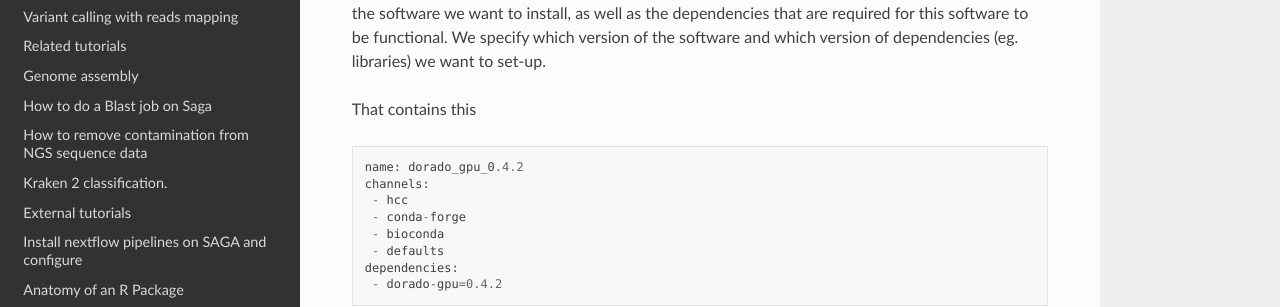
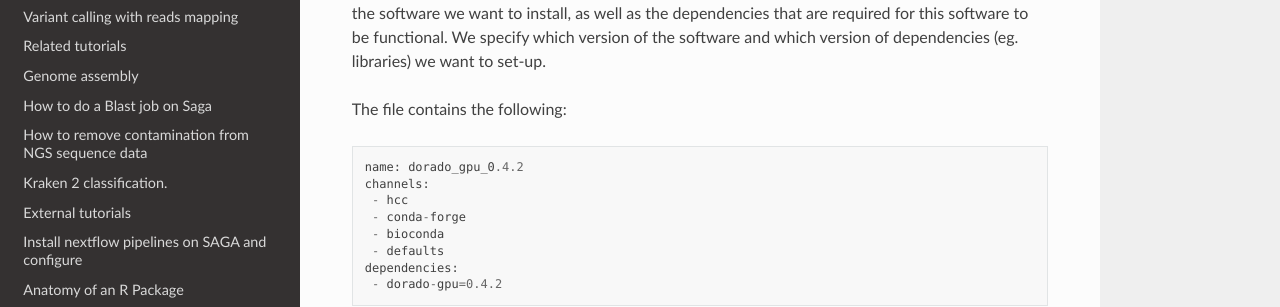
Before and after one commit to NorwegianVeterinaryInstitute/nvi-documentation, a Sphinx documentation site: the page built from docs/source/tools/installing_software_using_conda.md, in a window 1280 px wide and 900 px high, scrolled down 782 px. Shown: the part 158-465 px from the top of the window. Built offline with Sphinx 7.4.7 and the Read the Docs theme 2.0.0, drawn with Linux system fonts in a browser that asks for light colours; pages that are not in the unit, such as notebooks, are missing from menus.

Commit message:
Updated installing_software_using_conda.md

````diff
--- a/docs/source/tools/installing_software_using_conda.md
+++ b/docs/source/tools/installing_software_using_conda.md
@@ -17,7 +17,7 @@ The first thing we need to do is create a yml file in the folder yaml.
 
 Here we create the file: `dorado_gpu_0.4.2.yml`. In that file we indicate the name of the environment. The name of the environment should contain the version of the software you install. In addition we specify the channels that conda will use to find the software and the dependencies for the software. The order in which the channels are mentionned is important. Finally we indicate the software we want to install, as well as the dependencies that are required for this software to be functional. We specify which version of the software and which version of dependencies (eg. libraries) we want to set-up.
 
-That contains this
+The file contains the following:
 ```
 name: dorado_gpu_0.4.2
 channels:
````
